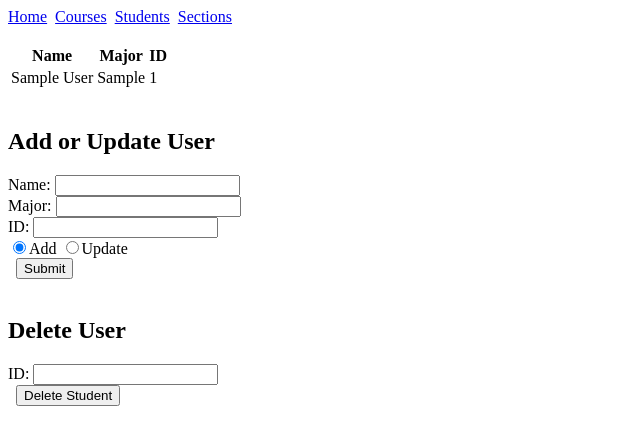
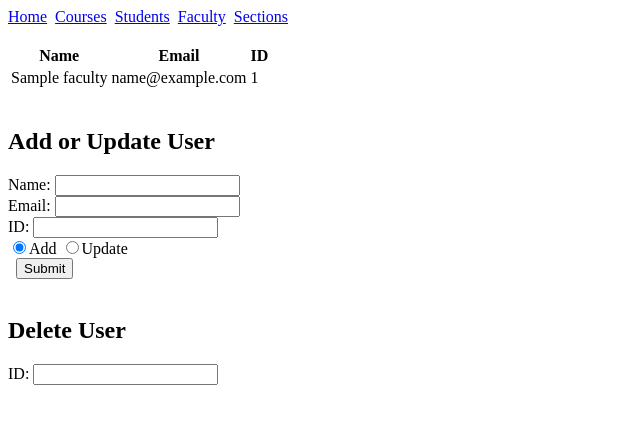
Before and after one commit to Jasmine-S-01/Cis2454-Winter2026-Project2-Jasmine-Spurlin, a PHP site: page /faculty in a window 1280 px wide. Shown: the top 445 px of the page, without its empty margins (0-640 px from the left). Run offline with PHP 8.4, Linux system fonts and the light colour scheme; tables that the repository leaves empty or names only in its code hold one stand-in row (values such as "Sample post").

Commit message:
Adding initial Faculty CRUD

```diff
--- a/faculty.php
+++ b/faculty.php
@@ -2,7 +2,7 @@
 
 try {
     require_once 'models/database.php';
-    require_once 'models/students.php';
+    require_once 'models/faculty.php';
 
     $action = htmlspecialchars(filter_input(INPUT_POST, "action"));
 
@@ -12,26 +12,26 @@ try {
 
     if ($action == "insert_or_update" && $name != "" && $major != "") {
         $insert_or_update = filter_input(INPUT_POST, 'insert_or_update');
-        $students = new Students($name, $major, $id);
+        $faculty = new Students($name, $major, $id);
         if ($insert_or_update == "insert") {
-            insert_students($students);
+            insert_faculty($faculty);
         } else if ($insert_or_update == "update") {
-            update_students($students);
+            update_faculty($faculty);
         }
 
-        header("Location: students.php");
+        header("Location: faculty.php");
     } else if ($action == "delete" && $id != 0) {
-        delete_students($id);
-        header("Location: students.php");
+        delete_faculty($id);
+        header("Location: faculty.php");
     } else if ($action != "") {
         $error_message = "Missing name, or cash balance";
         include('views/error.php');
     }
 
 
-    $students = list_students();
+    $faculty = list_faculty();
 
-    include('views/students.php');
+    include('views/faculty.php');
 } catch (Exception $e) {
     $error_message = $e->getMessage();
     include('views/error.php');
--- a/models/faculty.php
+++ b/models/faculty.php
@@ -1,14 +1,14 @@
 <?php
 
 
-class students {
+class faculty {
 
-    private $id, $name, $major;
+    private $id, $name, $email;
 
-    public function __construct($name, $major, $id = 0) {
+    public function __construct($name, $email, $id = 0) {
         $this->set_id($id);
         $this->set_name($name);
-        $this->set_major($major);
+        $this->set_email($email);
     }
 
     public function set_id($id) {
@@ -23,8 +23,8 @@ class students {
         return $this->name;
     }
 
-    public function get_major() {
-        return $this->major;
+    public function get_email() {
+        return $this->email;
     }
 
 
@@ -32,17 +32,17 @@ class students {
         $this->name = $name;
     }
 
-    public function set_major($major) {
-        $this->major = $major;
+    public function set_email($email) {
+        $this->email = $email;
     }
 
 }
 
 
-function get_students($id){
+function get_faculty($id){
     global $database;
 
-    $query = 'SELECT name, major, id FROM students WHERE id = :id';
+    $query = 'SELECT name, email, id FROM faculty WHERE id = :id';
 
     // prepare the query please
     $statement = $database->prepare($query);
@@ -53,18 +53,18 @@ function get_students($id){
     $statement->execute();
 
     // this might be risky if you have HUGE amounts of data
-    $students = $statement->fetch();
+    $faculty = $statement->fetch();
 
     $statement->closeCursor();
 
-    return new User($students['name'], $students['major'], $students['id']);
+    return new User($faculty['name'], $faculty['email'], $faculty['id']);
 
 }
 
-function list_students() {
+function list_faculty() {
     global $database;
 
-    $query = 'SELECT name, major, id FROM students';
+    $query = 'SELECT name, email, id FROM faculty';
 
     // prepare the query please
     $statement = $database->prepare($query);
@@ -73,61 +73,61 @@ function list_students() {
     $statement->execute();
 
     // this might be risky if you have HUGE amounts of data
-    $students = $statement->fetchAll();
+    $faculty = $statement->fetchAll();
 
     $statement->closeCursor();
 
-    $students_array = array();
+    $faculty_array = array();
 
-    foreach ($students as $students) {
-        $students_array[] = new students($students['name'], $students['major'], $students['id']);
+    foreach ($faculty as $faculty) {
+        $faculty_array[] = new faculty($faculty['name'], $faculty['email'], $faculty['id']);
     }
 
-    return $students_array;
+    return $faculty_array;
 }
 
-function insert_students($students) {
+function insert_faculty($faculty) {
     global $database;
 
-    $query = "INSERT INTO students (name, major) "
-            . "VALUES (:name, :major)";
+    $query = "INSERT INTO faculty (name, email) "
+            . "VALUES (:name, :email)";
 
     // value binding in PDO protects against sql injection
     $statement = $database->prepare($query);
-    $statement->bindValue(":name", $students->get_name());
-    $statement->bindValue(":major", $students->get_major());
+    $statement->bindValue(":name", $faculty->get_name());
+    $statement->bindValue(":email", $faculty->get_email());
 
     $statement->execute();
 
     $statement->closeCursor();
 }
 
-function update_students($students) {
+function update_faculty($faculty) {
     global $database;
 
-    $query = "update students set name = :name, major = :major "
+    $query = "update faculty set name = :name, email = :email "
             . " where id = :id";
 
     // value binding in PDO protects against sql injection
     $statement = $database->prepare($query);
-    $statement->bindValue(":name", $students->get_name());
-    $statement->bindValue(":major", $students->get_major());
-    $statement->bindValue(":id", $students->get_id());
+    $statement->bindValue(":name", $faculty->get_name());
+    $statement->bindValue(":email", $faculty->get_email());
+    $statement->bindValue(":id", $faculty->get_id());
 
     $statement->execute();
 
     $statement->closeCursor();
 }
 
-function delete_students($students_id) {
+function delete_faculty($faculty_id) {
     global $database;
 
-    $query = "delete from students "
+    $query = "delete from faculty "
             . " where id = :id";
 
     // value binding in PDO protects against sql injection
     $statement = $database->prepare($query);
-    $statement->bindValue(":id", $students_id);
+    $statement->bindValue(":id", $faculty_id);
 
     $statement->execute();
 
--- a/views/faculty.php
+++ b/views/faculty.php
@@ -4,7 +4,7 @@
 <html>
     <head>
         <meta charset="UTF-8">
-        <title>Students List</title>
+        <title>Faculty List</title>
     </head>
     <?php include ('topNavigation.php'); ?>
     </br>
@@ -12,25 +12,25 @@
         <table>
             <tr>
                 <th>Name</th>
-                <th>Major</th>
+                <th>Email</th>
                 <th>ID</th>
             </tr>
-            <?php foreach ($students as $students) : ?>
+            <?php foreach ($faculty as $faculty) : ?>
                 <tr>
-                    <td><?php echo $students->get_name(); ?></td>
-                    <td><?php echo $students->get_major(); ?></td>
-                    <td><?php echo $students->get_id(); ?></td>
+                    <td><?php echo $faculty->get_name(); ?></td>
+                    <td><?php echo $faculty->get_email(); ?></td>
+                    <td><?php echo $faculty->get_id(); ?></td>
                 </tr>
 
             <?php endforeach; ?>
         </table>
         </br>
         <h2>Add or Update User</h2>
-        <form action="students.php" method="post">
+        <form action="faculty.php" method="post">
             <label>Name:</label>
             <input type="text" name="name"/><br>
-            <label>Major:</label>
-            <input type="text" name="major"/><br>
+            <label>Email:</label>
+            <input type="text" name="email"/><br>
             <label>ID:</label>
             <input type="text" name="id"/><br>
             <input type="hidden" name='action' value='insert_or_update'/>
@@ -41,12 +41,12 @@
         </form>
         </br>
         <h2>Delete User</h2>
-        <form action="students.php" method="post">
+        <form action="faculty.php" method="post">
             <label>ID:</label>
             <input type="text" name="id"/><br>
             <input type="hidden" name='action' value='delete'/>
             <label>&nbsp;</label>
-            <input type="submit" value="Delete Student"/>
+            <input type="submit" value="Delete Faculty/>
         </form>
     </body>
     </br>
--- a/views/topNavigation.php
+++ b/views/topNavigation.php
@@ -2,6 +2,7 @@
 <header>
     <a href="index.php">Home</a>&nbsp;
     <a href="course.php">Courses</a>&nbsp;
-     <a href="students.php">Students</a>&nbsp;
+    <a href="students.php">Students</a>&nbsp;
+    <a href="faculty.php">Faculty</a>&nbsp;
     <a href="section.php">Sections</a>&nbsp;
 </header>
```
